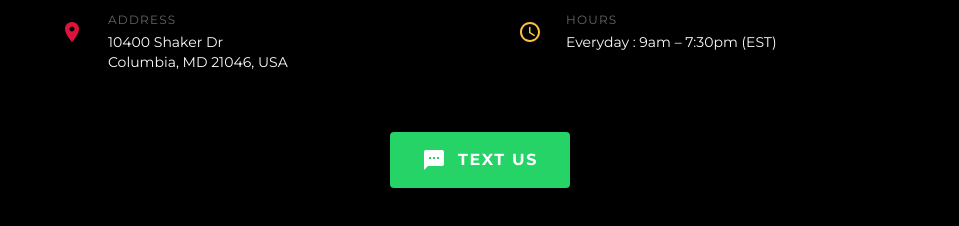
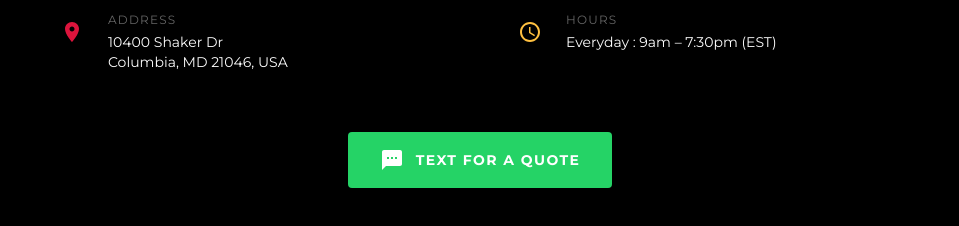
Before and after one commit to hoomanhajrian/suntag-title, a Next.js app: page / in a window 1280 px wide. Shown: the part 3820-4046 px from the top of the page, without its empty margins (160-1119 px from the left). Built offline with nearby package versions, Linux system fonts and the light colour scheme; grey boxes are pictures that could not be loaded.

Commit message:
updated the text

```diff
--- a/app/components/sections/ContactSection.tsx
+++ b/app/components/sections/ContactSection.tsx
@@ -101,11 +101,11 @@ const ContactSection = () => {
         <div className="relative z-10 flex justify-center mb-10">
           <a
             href="sms:+14104178272"
-            className="inline-flex items-center gap-3 px-8 py-4 rounded-sm font-bold text-white text-base uppercase tracking-widest transition-all duration-200 shadow-lg hover:shadow-xl hover:scale-105 active:scale-95"
+            className="inline-flex text-sm items-center gap-3 px-8 py-4 rounded-sm font-bold text-white text-base uppercase tracking-widest transition-all duration-200 shadow-lg hover:shadow-xl hover:scale-105 active:scale-95"
             style={{ backgroundColor: '#25D366' }}
           >
             <SmsIcon fontSize="medium" />
-            Text us
+            Text For a Quote
           </a>
         </div>
 
```
